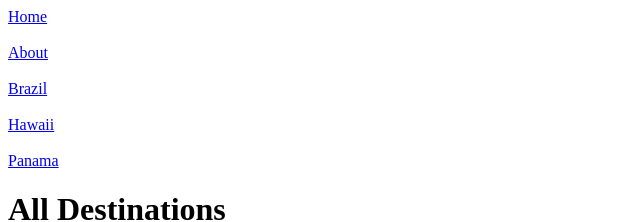
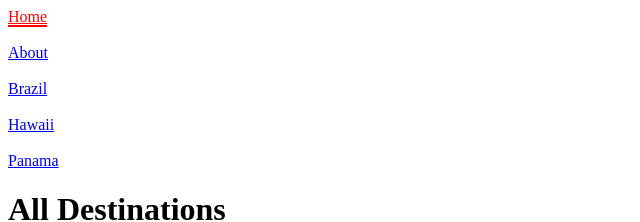
Before and after one commit to SamanjaCartagena/everythingRouters, a Vue app: page / in a window 1280 px wide. Shown: the top 222 px of the page, without its empty margins (0-640 px from the left). Built offline with nearby package versions, Linux system fonts and the light colour scheme; the HTML template or start-up script is replaced by a standard one.

Commit message:
active link added

```diff
--- a/src/App.vue
+++ b/src/App.vue
@@ -1,12 +1,6 @@
 <template>
 <div>
-<div id="nav">
-<router-link to="/">Home</router-link><br/><br/>
-<router-link to="/about">About</router-link><br/><br/>
-<router-link to="/brazil">Brazil</router-link><br/><br/>
-<router-link to="/hawaii">Hawaii</router-link><br/><br/>
-<router-link to="/panama">Panama</router-link>
-</div>
+<TheNavigation/>
 <div class="container">
 <router-view></router-view>
 </div>
@@ -14,10 +8,12 @@
 </template>
 
 <script>
+import TheNavigation from './components/TheNavigation.vue'
+export default {
 
-export default {
   name: 'App',
   components: {
+    TheNavigation
   }
 }
 </script>
--- /dev/null
+++ b/src/components/TheNavigation.vue
@@ -0,0 +1,22 @@
+<template>
+  <div id="nav">
+<router-link to="/">Home</router-link><br/><br/>
+<router-link to="/about">About</router-link><br/><br/>
+<router-link to="/brazil">Brazil</router-link><br/><br/>
+<router-link to="/hawaii">Hawaii</router-link><br/><br/>
+<router-link to="/panama">Panama</router-link>
+</div>
+</template>
+
+<script>
+export default {
+
+}
+</script>
+
+<style scoped>
+ #nav .vue-school-active-link{
+   color:red;
+   border-bottom: 2px solid red;
+ }
+</style>
--- a/src/router/index.js
+++ b/src/router/index.js
@@ -19,7 +19,7 @@
     },
     {
         path:'/brazil', name:'brazil',
-        component:() => import('../views/BrazilPage')
+        component:() => import(/* webpackChunkName:"brazil" */'@/views/BrazilPage')
     },
     {
         path:'/hawaii',
@@ -41,6 +41,7 @@
 const router = createRouter({
     history:createWebHistory(),
     routes,
+    linkActiveClass:'vue-school-active-link'
 })
 
 export default router;
```
